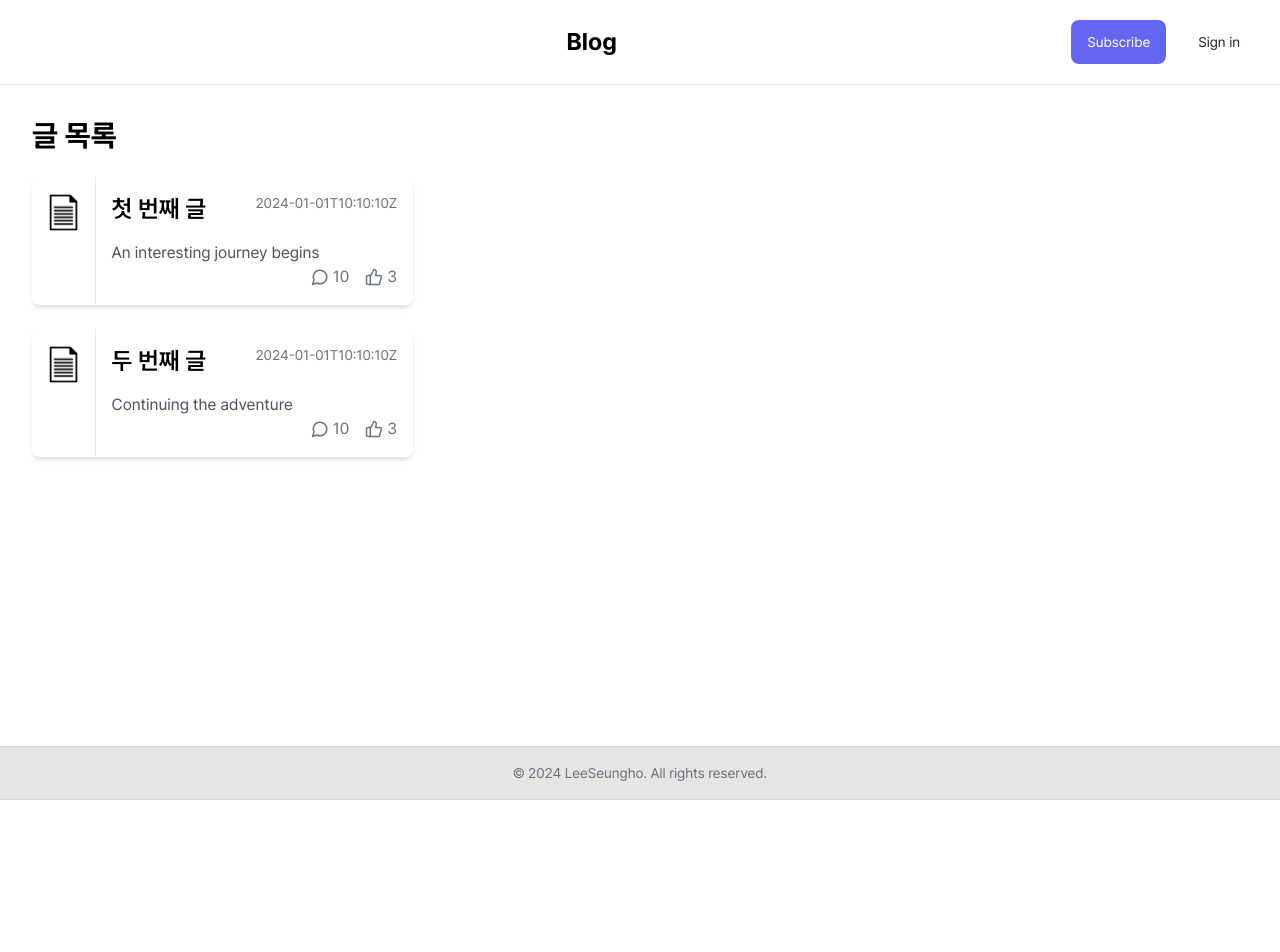
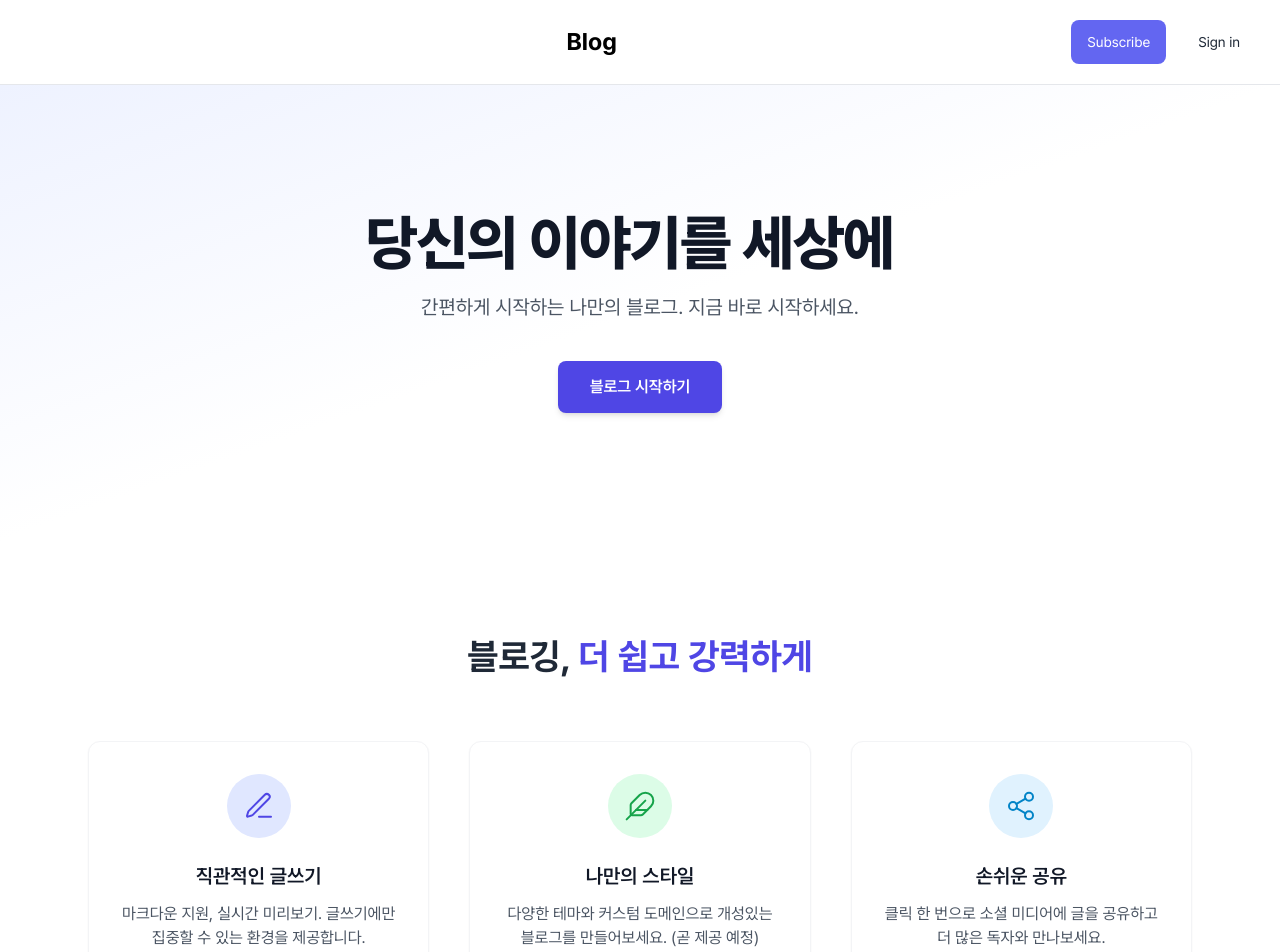
Before and after one commit to seung7642/contentria, a Next.js app in the folder frontend/: page / in a window 1280 px wide. Shown: the top 952 px of the page. Before the commit the page ends 800 px from the top, so only its background shows below. Built offline with nearby package versions, Linux system fonts and the light colour scheme.

Commit message:
style: 홈 화면 디자인인

```diff
--- a/frontend/package.json
+++ b/frontend/package.json
@@ -19,6 +19,7 @@
     "next-mdx-remote": "5.0.0",
     "react": "18.3.1",
     "react-dom": "18.3.1",
+    "react-type-animation": "^3.2.0",
     "recharts": "^2.15.1",
     "rehype-highlight": "7.0.0"
   },
--- a/frontend/src/app/(home)/layout.tsx
+++ b/frontend/src/app/(home)/layout.tsx
@@ -1,35 +1,41 @@
 import type { Metadata } from 'next';
-import '@/app/globals.css';
-import { Footer } from '@/components/footer';
-import Header from '@/components/header';
 import localFont from 'next/font/local';
+import '@/app/globals.css'; // 전역 스타일
+import Header from '@/components/header'; // 헤더 컴포넌트 경로 확인 필요
+import { Footer } from '@/components/footer'; // 푸터 컴포넌트 경로 확인 필요
 
+// Pretendard 폰트 설정
 const pretendard = localFont({
-  src: '../../../public/fonts/PretendardVariable.woff2',
+  src: '../../../public/fonts/PretendardVariable.woff2', // 폰트 경로 확인
   display: 'swap',
   weight: '45 920',
+  variable: '--font-pretendard', // CSS 변수로 폰트 정의
 });
 
 export const metadata: Metadata = {
-  title: 'Blog',
-  description: 'Generated by create next app',
+  title: '나만의 스토리를 펼칠 블로그 플랫폼', // SEO 개선을 위한 타이틀
+  description:
+    '쉽고 강력한 기능으로 당신의 생각, 지식, 경험을 세상과 공유하세요. 지금 바로 무료로 시작해보세요.', // 상세 설명 추가
 };
 
-export default function RootLayout({
+export default function HomeLayout({
   children,
 }: Readonly<{
   children: React.ReactNode;
 }>) {
   return (
-    <html lang="en">
-      <body className={`grid h-screen grid-rows-[auto_1fr_auto] ${pretendard.className}`}>
-        <Header />
-        <div className="grid grid-cols-[auto_minmax(auto,_1200px)_auto]">
-          <main className="mx-auto w-full max-w-4xl overflow-auto p-4">
-            <div className="flex-grow p-4">{children}</div>
-          </main>
-        </div>
-        <Footer />
+    <html lang="ko" className={pretendard.variable}>
+      {' '}
+      {/* html 태그에 폰트 변수 적용 */}
+      <body className="font-pretendard grid min-h-screen grid-rows-[auto_1fr_auto] bg-white antialiased">
+        {' '}
+        {/* body에 기본 폰트 적용 및 안티앨리어싱 */}
+        <Header /> {/* 헤더 렌더링 */}
+        {/* 👇 main 태그에 bg-white 클래스 추가 */}
+        <main className="w-full overflow-auto bg-white">
+          {children} {/* 페이지 콘텐츠 렌더링 */}
+        </main>
+        <Footer /> {/* 푸터 렌더링 */}
       </body>
     </html>
   );
--- a/frontend/src/app/(home)/page.tsx
+++ b/frontend/src/app/(home)/page.tsx
@@ -1,35 +1,111 @@
-import PostCard from '@/components/postCard';
+'use client'; // 클라이언트 컴포넌트로 전환
 
-const posts = [
-  {
-    id: '1',
-    title: '첫 번째 글',
-    subTitle: 'An interesting journey begins',
-    thumbnail: '/images/default-thumbnail-01.png',
-    createdAt: '2024-01-01T10:10:10Z',
-    commentCount: 10,
-    likeCount: 3,
-  },
-  {
-    id: '2',
-    title: '두 번째 글',
-    subTitle: 'Continuing the adventure',
-    thumbnail: '/images/default-thumbnail-01.png',
-    createdAt: '2024-01-01T10:10:10Z',
-    commentCount: 10,
-    likeCount: 3,
-  },
-];
+import Link from 'next/link';
+import { Feather, Edit3, Share2 } from 'lucide-react';
+import { TypeAnimation } from 'react-type-animation'; // 라이브러리 import
+import { memo } from 'react'; // memo import
 
-export default function Home() {
+// TypeAnimation 컴포넌트를 memo로 감싸서 불필요한 리렌더링 방지 (선택 사항)
+const MemoizedTypeAnimation = memo(TypeAnimation);
+
+export default function HomePage() {
   return (
-    <div>
-      <h1 className="mb-6 text-3xl font-bold">글 목록</h1>
-      <div className="space-y-6">
-        {posts.map((post) => (
-          <PostCard key={post.id} post={post} />
-        ))}
-      </div>
+    <div className="flex flex-col">
+      {/* Hero Section */}
+      <section className="bg-gradient-to-br from-indigo-50 via-white to-white py-24 text-center md:py-32">
+        <div className="container mx-auto max-w-4xl px-6">
+          {/* 헤드라인: whitespace-nowrap 추가 및 TypeAnimation 적용 */}
+          <h1 className="mb-5 whitespace-nowrap text-4xl font-extrabold tracking-tight text-gray-900 md:text-6xl">
+            <MemoizedTypeAnimation
+              sequence={[
+                // 첫 번째 문구 타이핑
+                '당신의 이야기를 세상에 펼쳐보세요.',
+                1500, // 1.5초 대기
+                // 첫 번째 문구 지우고 두 번째 문구 타이핑 (속도 약간 느리게)
+                () => document.querySelector('.type-animation-cursor')?.remove(), // 커서 깜빡임 방지용 임시 제거
+                '', // 내용 지우기 (빠르게 지워짐)
+                '쉽고 빠르게 시작할 수 있습니다.',
+                1500, // 1.5초 대기
+                // 두 번째 문구 지우고 첫 번째 문구 다시 타이핑 (이번엔 스타일 적용)
+                () => document.querySelector('.type-animation-cursor')?.remove(), // 커서 깜빡임 방지용 임시 제거
+                '', // 내용 지우기
+                '당신의 이야기를 세상에 펼쳐보세요.', // 스타일 없이 먼저 타이핑 완료
+                (element) => {
+                  // 타이핑 완료 후 콜백 실행: "이야기" 부분 스타일 적용
+                  if (element) {
+                    element.innerHTML =
+                      '당신의 <span class="text-indigo-600">이야기</span>를 세상에 펼쳐보세요.';
+                    // 커서를 다시 생성 (라이브러리가 자동으로 관리해주기도 함)
+                    const cursor = document.createElement('span');
+                    cursor.className = 'type-animation-cursor';
+                    cursor.innerHTML = '|'; // 또는 다른 커서 모양
+                    // element.appendChild(cursor); // 필요시 커서 수동 추가
+                  }
+                },
+                5000, // 마지막 문구를 5초간 보여줌
+              ]}
+              wrapper="span"
+              cursor={true}
+              repeat={0} // 반복 안 함
+              speed={60} // 타이핑 속도 약간 느리게 (기존 50 -> 60)
+              deletionSpeed={80} // 지우는 속도
+              className="inline-block" // 스타일 적용 및 레이아웃 안정성 위해
+            />
+          </h1>
+          <p className="mb-10 text-lg text-gray-600 md:text-xl">
+            간편하게 시작하는 나만의 블로그. 지금 바로 시작하세요.
+          </p>
+          <div className="flex flex-col items-center justify-center gap-4 sm:flex-row">
+            <Link
+              href="/login" // 로그인 또는 회원가입 페이지 경로
+              className="inline-block rounded-lg bg-indigo-600 px-8 py-3.5 text-base font-semibold text-white shadow-md transition duration-300 ease-in-out hover:bg-indigo-700 hover:shadow-lg"
+            >
+              블로그 시작하기
+            </Link>
+          </div>
+        </div>
+      </section>
+
+      {/* Features Section (이하 동일) */}
+      <section className="bg-white py-20 md:py-24">
+        <div className="container mx-auto max-w-6xl px-6">
+          <h2 className="mb-16 text-center text-3xl font-bold text-gray-800 md:text-4xl">
+            블로깅, <span className="text-indigo-600">더 쉽고 강력하게</span>
+          </h2>
+          <div className="grid grid-cols-1 gap-10 md:grid-cols-3">
+            {/* Feature 1: Easy Writing */}
+            <div className="transform rounded-xl border border-gray-100 bg-white p-8 text-center shadow-sm transition duration-300 hover:-translate-y-1 hover:shadow-lg">
+              <div className="mb-6 inline-flex h-16 w-16 items-center justify-center rounded-full bg-indigo-100 text-indigo-600">
+                <Edit3 size={32} strokeWidth={1.5} />
+              </div>
+              <h3 className="mb-3 text-xl font-semibold text-gray-900">직관적인 글쓰기</h3>
+              <p className="text-gray-600">
+                마크다운 지원, 실시간 미리보기. 글쓰기에만 집중할 수 있는 환경을 제공합니다.
+              </p>
+            </div>
+            {/* Feature 2: Customization (Future) */}
+            <div className="transform rounded-xl border border-gray-100 bg-white p-8 text-center shadow-sm transition duration-300 hover:-translate-y-1 hover:shadow-lg">
+              <div className="mb-6 inline-flex h-16 w-16 items-center justify-center rounded-full bg-green-100 text-green-600">
+                <Feather size={32} strokeWidth={1.5} />
+              </div>
+              <h3 className="mb-3 text-xl font-semibold text-gray-900">나만의 스타일</h3>
+              <p className="text-gray-600">
+                다양한 테마와 커스텀 도메인으로 개성있는 블로그를 만들어보세요. (곧 제공 예정)
+              </p>
+            </div>
+            {/* Feature 3: Easy Sharing */}
+            <div className="transform rounded-xl border border-gray-100 bg-white p-8 text-center shadow-sm transition duration-300 hover:-translate-y-1 hover:shadow-lg">
+              <div className="mb-6 inline-flex h-16 w-16 items-center justify-center rounded-full bg-sky-100 text-sky-600">
+                <Share2 size={32} strokeWidth={1.5} />
+              </div>
+              <h3 className="mb-3 text-xl font-semibold text-gray-900">손쉬운 공유</h3>
+              <p className="text-gray-600">
+                클릭 한 번으로 소셜 미디어에 글을 공유하고 더 많은 독자와 만나보세요.
+              </p>
+            </div>
+          </div>
+        </div>
+      </section>
     </div>
   );
 }
--- a/frontend/src/app/blog/[slug]/posts/[slug]/page.tsx
+++ b/frontend/src/app/blog/[slug]/posts/[id]/page.tsx
@@ -3,9 +3,9 @@ import fs from 'fs';
 import path from 'path';
 import rehypeHighlight from 'rehype-highlight';
 
-export default async function Post({ params }: { params: { slug: string } }) {
-  const { id: slug } = params;
-  const postContent = await getPostContent(slug);
+export default async function Post({ params }: { params: { id: string } }) {
+  const { id } = params;
+  const postContent = await getPostContent(id);
 
   return (
     <div>
@@ -24,7 +24,7 @@ export default async function Post({ params }: { params: { slug: string } }) {
 }
 
 async function getPostContent(id: string): Promise<string> {
-  const filePath = path.join(process.cwd(), 'src', 'posts', `${slug}.mdx`);
+  const filePath = path.join(process.cwd(), 'src', 'posts', `${id}.mdx`);
   const fileContent = await fs.promises.readFile(filePath, 'utf8');
   return fileContent;
 }
```
Also changed, not shown: frontend/src/app/blog/[slug]/posts/[id]/layout.tsx (renamed from frontend/src/app/blog/[slug]/posts/[slug]/layout.tsx), 1 other file (tests, documents, lock files or other folders).
